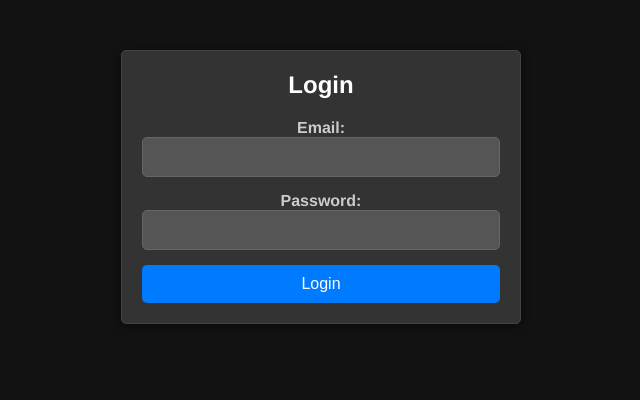
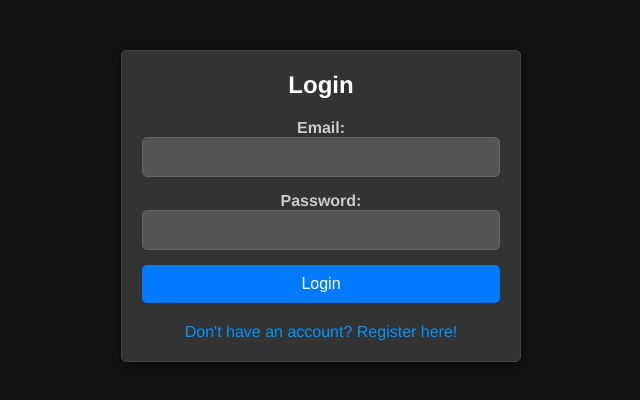
Before and after one commit to MatijaBojanic/social-app-front, a Vue app: page /login in a window 1280 px wide. Shown: the top 400 px of the page, without its empty margins (319-959 px from the left). Built offline with nearby package versions, Linux system fonts and the light colour scheme; no server answers.

Commit message:
Link to register form

```diff
--- a/src/components/LoginForm.vue
+++ b/src/components/LoginForm.vue
@@ -12,6 +12,9 @@
       </div>
       <button type="submit" class="btn-login">Login</button>
     </form>
+    <div class="register-link">
+      <a href="/register">Don't have an account? Register here!</a>
+    </div>
   </div>
 </template>
 
@@ -117,4 +120,17 @@ button:hover {
   background-color: #0056b3; /* Darker blue on hover */
 }
 
+.register-link {
+  margin-top: 20px; /* Add some space above the link */
+  text-align: center; /* Center the link horizontally */
+}
+
+.register-link a {
+  color: #0096ff; /* Bright color for visibility and consistency */
+  text-decoration: none; /* Optional: removes underline */
+}
+
+.register-link a:hover {
+  text-decoration: underline; /* Adds underline on hover for user feedback */
+}
 </style>
```
